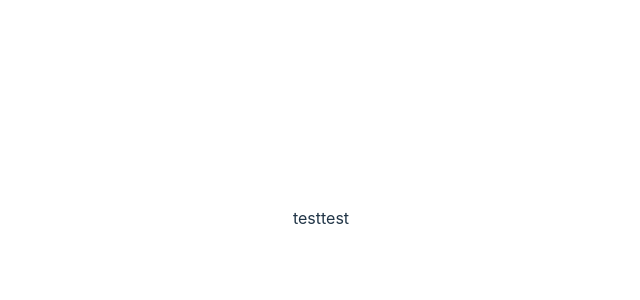
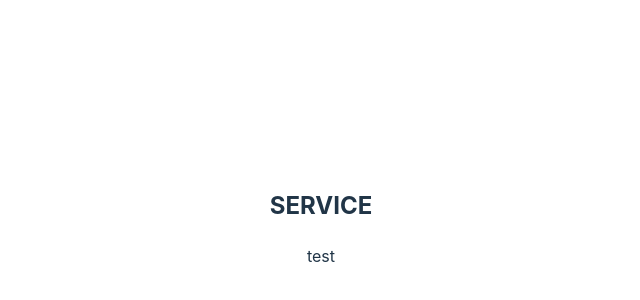
Before and after one commit to raafiputraarya/project_web, a React (Vite) app: page / in a window 1280 px wide. Shown: the part 182-482 px from the top of the page, without its empty margins (319-959 px from the left). Built offline with nearby package versions, Linux system fonts and the light colour scheme.

Commit message:
update h2 from service

```diff
--- a/src/components/Service.jsx
+++ b/src/components/Service.jsx
@@ -1,7 +1,7 @@
 function Service (){
     return(
         <>
-        test
+            <h2>SERVICE</h2>
         </>
     );
 }
```
